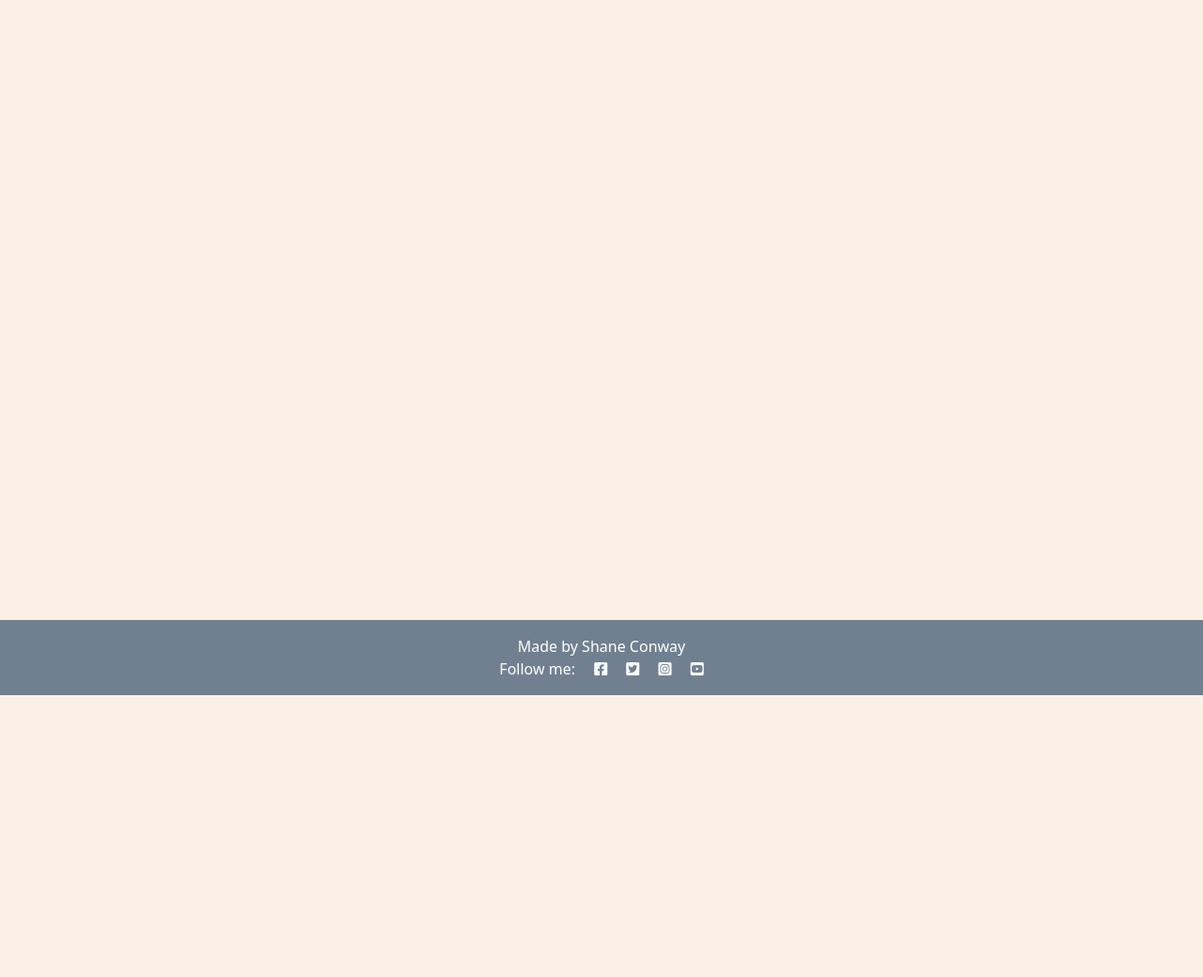
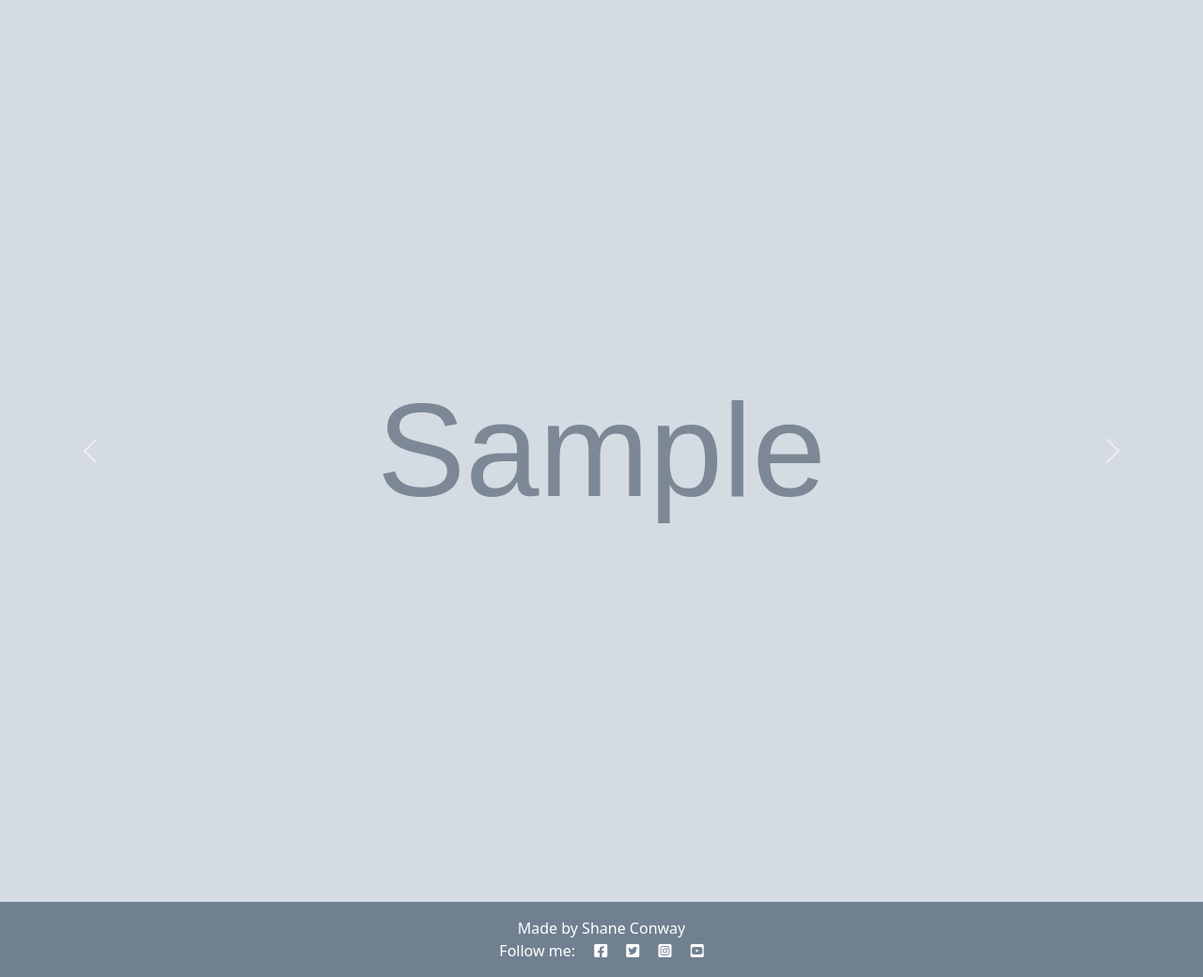
Before and after one commit to ShaneCDev/mgsreviews, a Django app: page / in a window 1280 px wide. Shown: the part 60-1100 px from the top of the page at 94% size. Before the commit the page ends 800 px from the top, so only its background shows below. Run offline with Django 3.2, Linux system fonts and the light colour scheme; tables that the repository leaves empty hold one stand-in row (values such as "Sample post"); grey boxes marked "Sample" are stand-in pictures.

Commit message:
added a home page with a carousel that I have to fix as its bugged, and started on other pages that also need to be fixed as I am getting templaterender errors

```diff
--- a/movies/urls.py
+++ b/movies/urls.py
@@ -2,5 +2,6 @@ from django.urls import path
 from . import views
 
 urlpatterns = [
-    path('', views.home, name='home')
+    path('', views.home, name='home'),
+    path('movies', views.movies, name='movies')
 ]
--- a/movies/views.py
+++ b/movies/views.py
@@ -1,5 +1,18 @@
 from django.shortcuts import render, redirect, get_object_or_404
+from .models import Movie, Game, Show
 
 
 def home(request):
-    return render(request, 'base.html', {})
+    movies = Movie.objects.all()
+    context = {
+        'movies': movies
+    }
+    return render(request, 'index.html', context)
+
+
+def movies(request):
+    movies = Movie.objects.all()
+    context = {
+        'movies': movies
+    }
+    return render(request, 'movies.html', context)
--- a/templates/base.html
+++ b/templates/base.html
@@ -4,7 +4,7 @@
 <html class="h-100">
 
 <head>
-    <title>CodeStar Blog</title>
+    <title>MGS | Reviews</title>
 
     <link rel="preconnect" href="https://fonts.gstatic.com">
     <link href="https://fonts.googleapis.com/css2?family=Roboto:wght@300&display=swap" rel="stylesheet">
--- /dev/null
+++ b/templates/index.html
@@ -0,0 +1,28 @@
+{% extends "base.html" %}
+
+{% block content %}
+<div id="moviesCarousel" class="carousel slide" data-bs-ride="carousel">
+    {% for movie in movies %}
+    <div class="carousel-inner">
+      <div class="carousel-item active">
+        <img src="{{ movie.poster.url }}" class="d-block w-100" alt="...">
+      </div>
+      <div class="carousel-item">
+        <img src="{{ movie.poster.url }}" class="d-block w-100" alt="...">
+      </div>
+      <div class="carousel-item">
+        <img src="{{ movie.poster.url }}" class="d-block w-100" alt="...">
+      </div>
+    </div>
+    {% endfor %}
+    <button class="carousel-control-prev" type="button" data-bs-target="#moviesCarousel" data-bs-slide="prev">
+      <span class="carousel-control-prev-icon" aria-hidden="true"></span>
+      <span class="visually-hidden">Previous</span>
+    </button>
+    <button class="carousel-control-next" type="button" data-bs-target="#moviesCarousel" data-bs-slide="next">
+      <span class="carousel-control-next-icon" aria-hidden="true"></span>
+      <span class="visually-hidden">Next</span>
+    </button>
+
+  </div>
+{% endblock %}
```
Also changed, not shown: templates/movies.html (added, +40 -0 lines).
